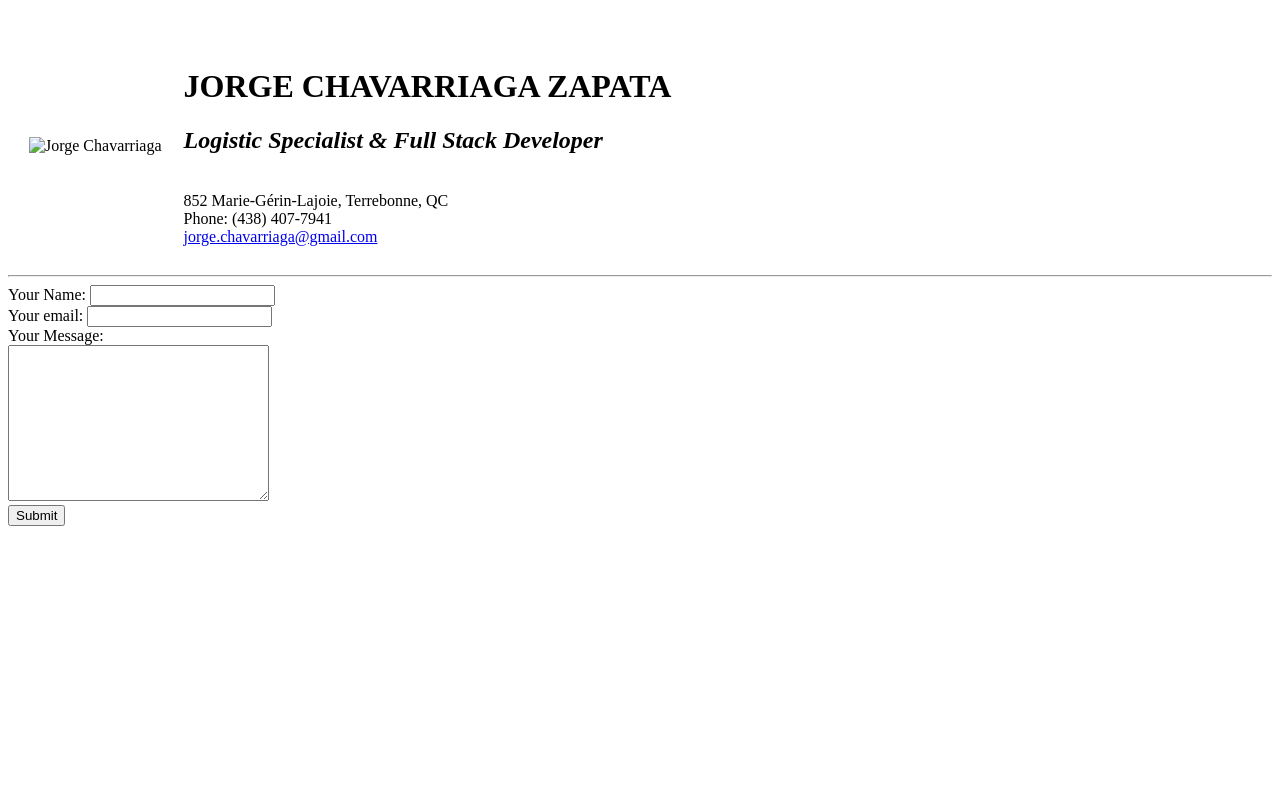
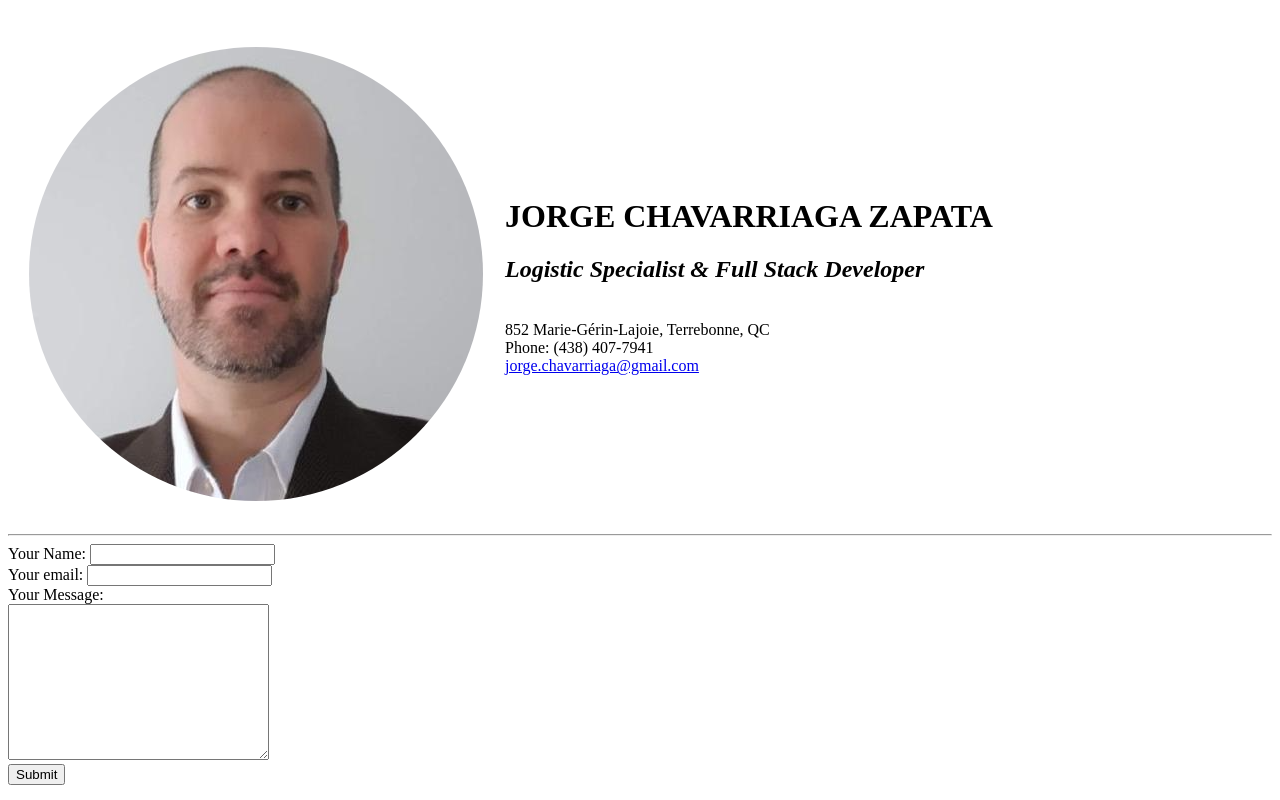
Before and after one commit to jachavar2021/cv, a plain HTML site: page contact_me.html in a window 1280 px wide. Drawn offline with Linux system fonts and the light colour scheme.

Commit message:
Add files via upload

```diff
--- a/contact_me.html
+++ b/contact_me.html
@@ -10,7 +10,7 @@
     <table cellspacing="20">
         <tr>
             <td>
-                <img src="/images/jorgechavarriaga.png" alt="Jorge Chavarriaga">
+                <img src="jorgechavarriaga.png" alt="Jorge Chavarriaga">
             </td>
             <td>
                 <h1>JORGE CHAVARRIAGA ZAPATA</h1>
```
